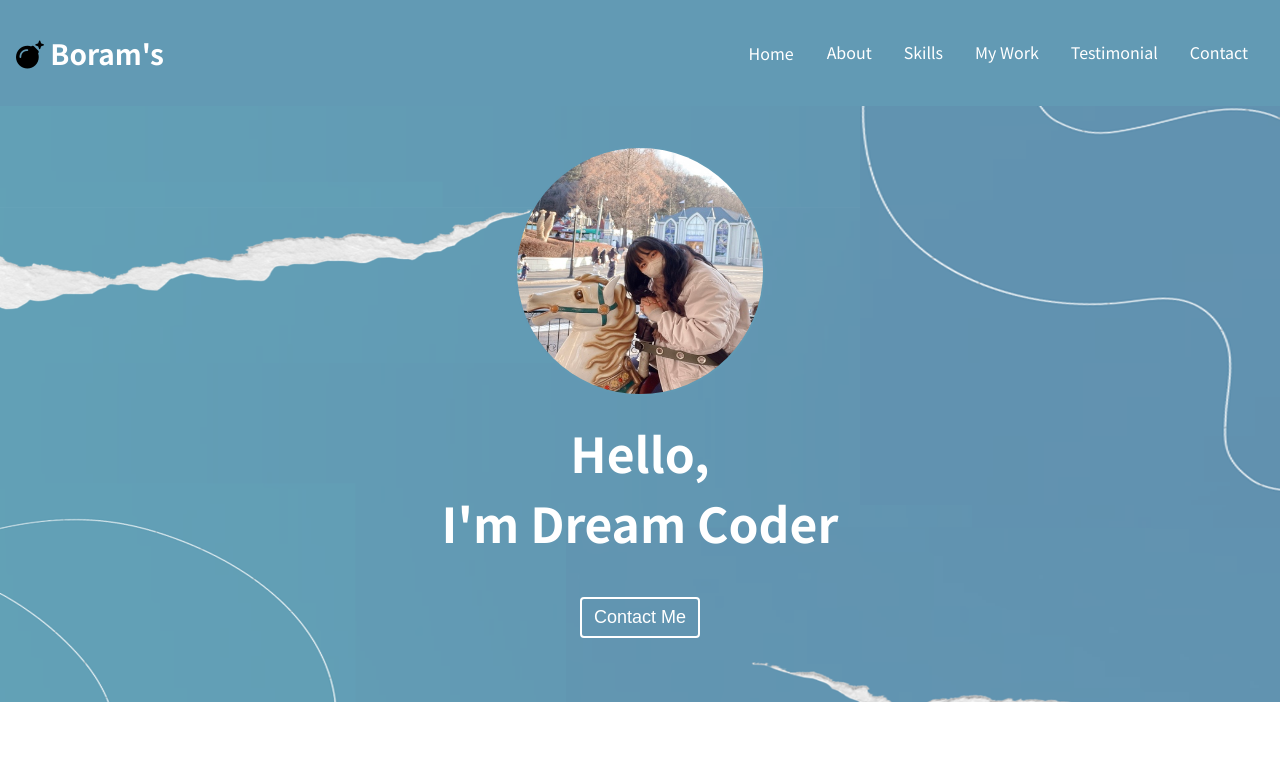
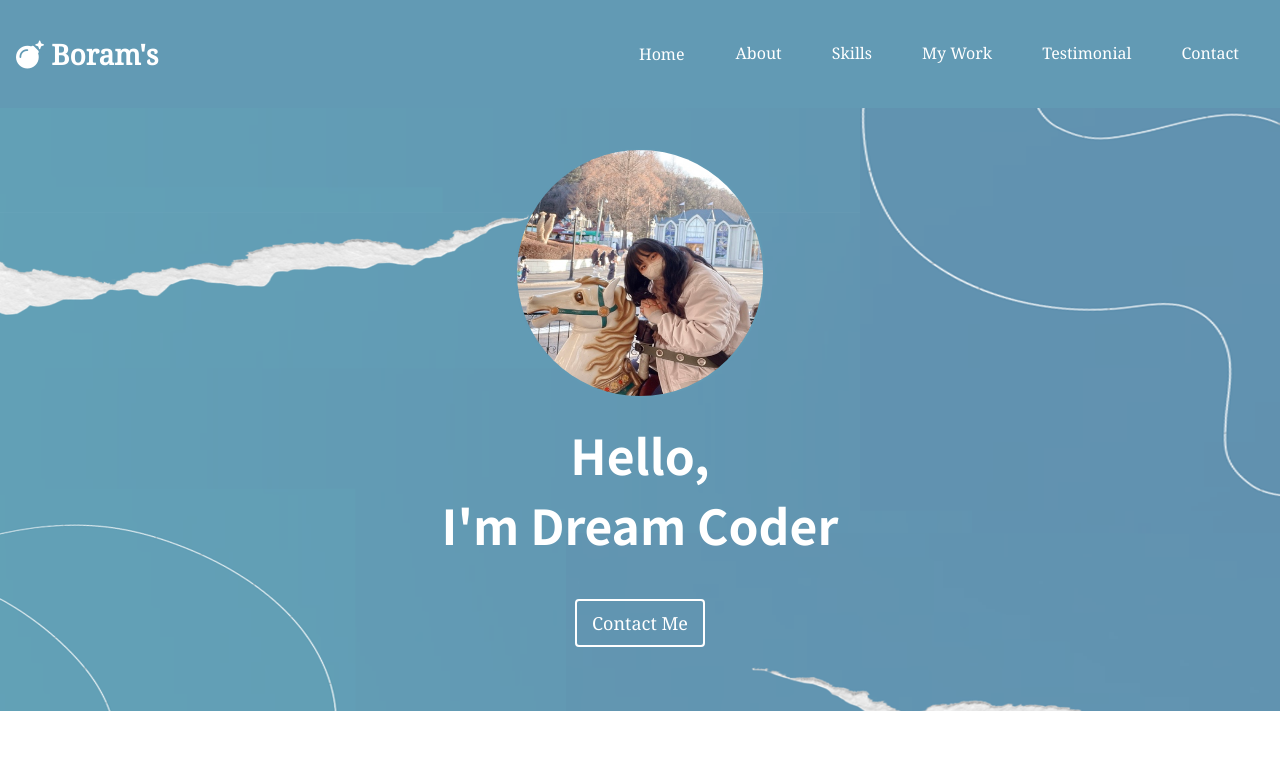
Before and after one commit to boramiiii/portfolio, a plain HTML site: page index.html in a window 1280 px wide. Shown: the top 765 px of the page. Drawn offline with Linux system fonts and the light colour scheme.

Commit message:
Update style.css

```diff
--- a/style.css
+++ b/style.css
@@ -102,15 +102,18 @@ button {
 .navbar_logo {
   font-size: var(--font-medium);
   font-weight: var(--weight-semi-bold);
+  color: var(--color-white);
+  font-family: 'Noto Serif', serif;
 }
 
 .navbar_menu {
   display: flex;
+  font-family: 'Noto Serif', serif;
 }
 
 .navbar_menu_item {
-  padding: 8px 12px;
-  margin: 0 4px;
+  padding: 10px 15px;
+  margin: 0 10px;
   color: var(--color-white);
   cursor: pointer;
 }
@@ -147,9 +150,10 @@ button {
   font-size: var(--font-regular);
   font-weight: var(--font-medium);
   margin: 24px;
-  padding: 8px 12px;
+  padding: 10px 15px;
   border: 2px solid var(--color-white);
   border-radius: var(--size-border-radius);
+  font-family: 'Noto Serif', serif;
 }
 
 /* section common */
```
